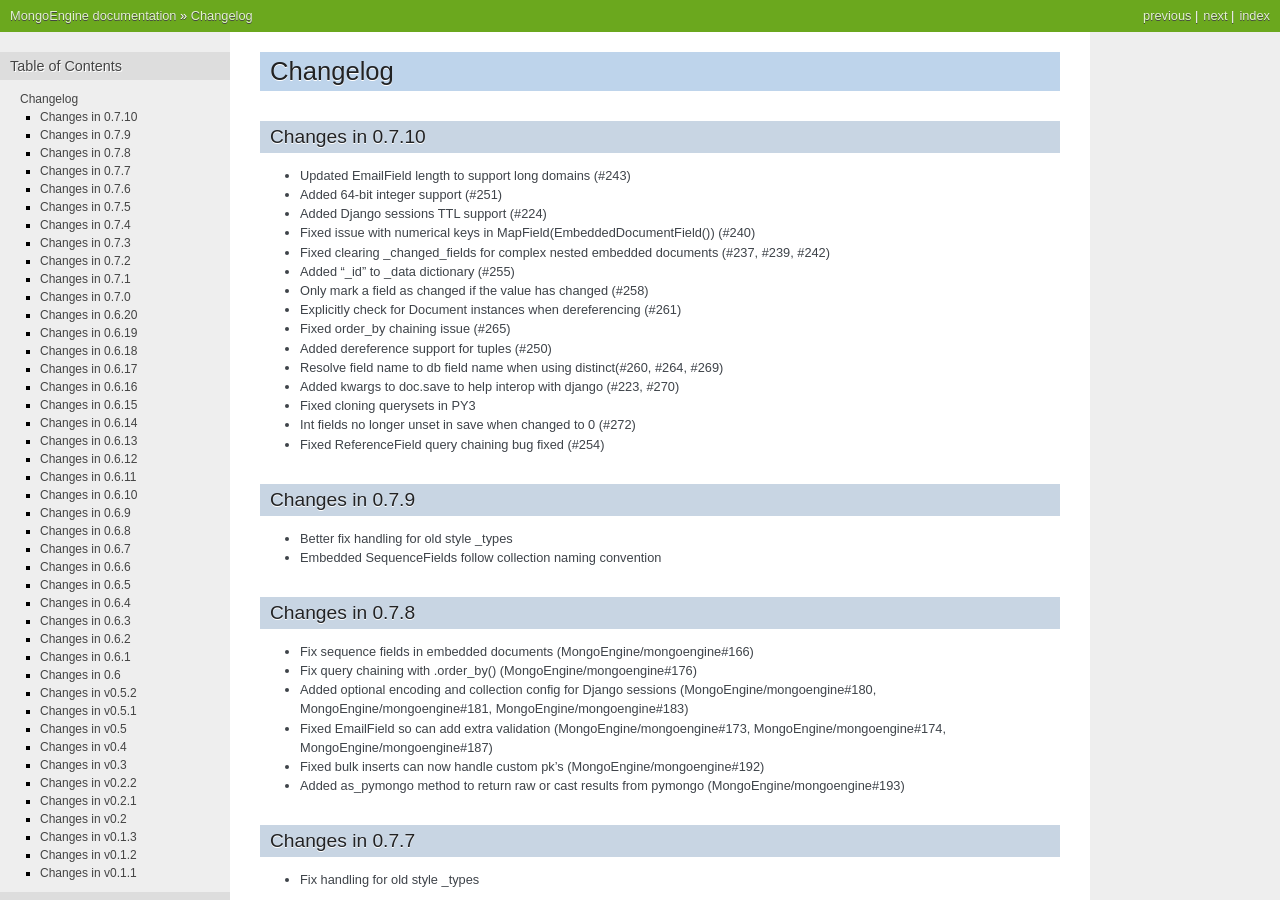
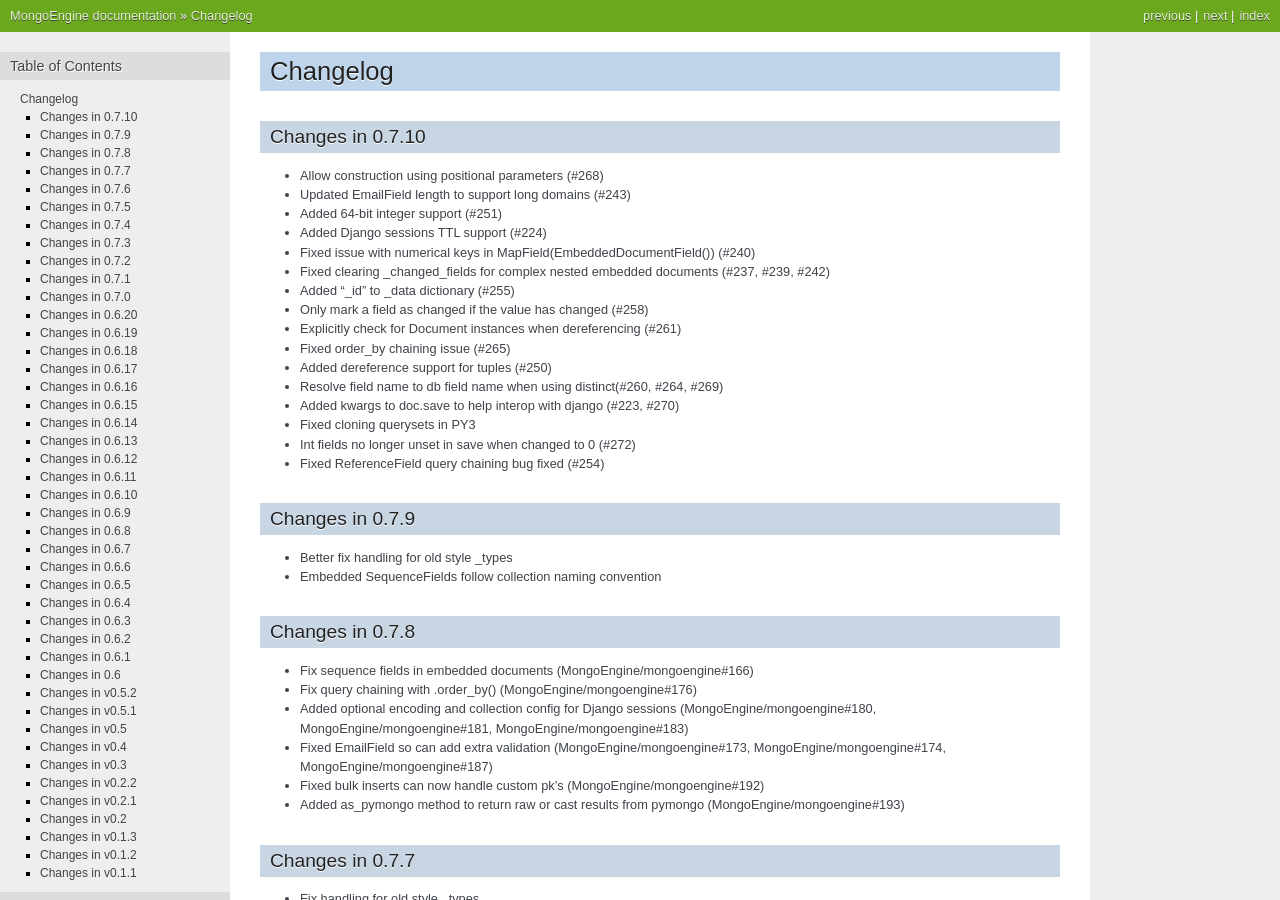
Before and after one commit to MongoEngine/mongoengine, a Sphinx documentation site: the page built from docs/changelog.rst, in a window 1280 px wide and 900 px high. Built offline with Sphinx 7.4.7, drawn with Linux system fonts in a browser that asks for light colours; the version number could not be read and is left out.

Commit message:
Updated changelog

```diff
--- a/docs/changelog.rst
+++ b/docs/changelog.rst
@@ -4,6 +4,7 @@ Changelog
 
 Changes in 0.7.10
 =================
+- Allow construction using positional parameters (#268)
 - Updated EmailField length to support long domains (#243)
 - Added 64-bit integer support (#251)
 - Added Django sessions TTL support (#224)
```
